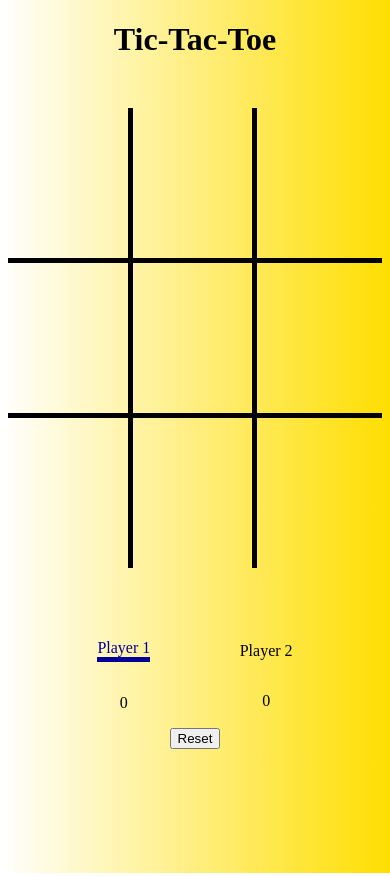
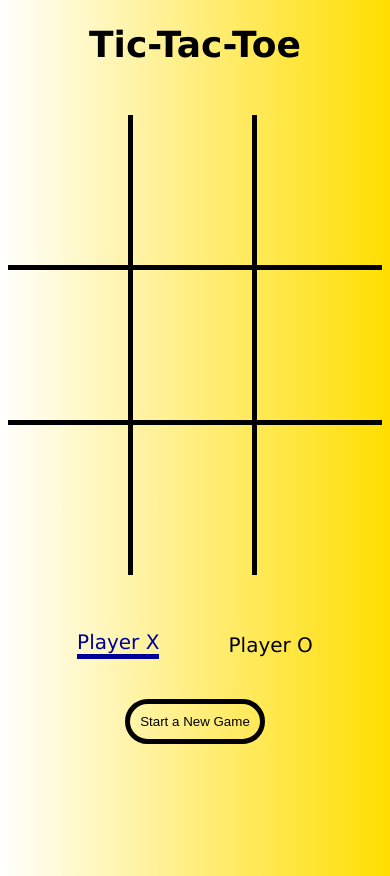
Before and after one commit to jtitak06/tic-tac-toe, a plain HTML site: page index.html in a window 390 px wide. Drawn offline with Linux system fonts and the light colour scheme.

Commit message:
styling changes

```diff
--- a/index.html
+++ b/index.html
@@ -21,15 +21,13 @@
     </div>
     <div class="players">
       <div class="score-container">
-      <p class="playerX">Player 1</p>
-      <p class="playerX-score">0</p>
+      <p class="playerX">Player X</p>
       </div>
       <div class="score-container">
-      <p class="playerO">Player 2</p>
-      <p class="playerO-score">0</p>
+      <p class="playerO">Player O</p>
       </div>
     </div>
-    <button class="reset-btn">Reset</button>
+    <button class="reset-btn">Start a New Game</button>
     <script src="./index.js" type="module"></script>
   </body>
 </html>
--- a/styles.css
+++ b/styles.css
@@ -1,10 +1,18 @@
 body {
     background: linear-gradient(90deg, rgba(2,0,36,1) 0%, rgba(255,255,255,1) 0%, rgba(255,222,0,1) 100%);
     height: 100vh;
+    font-family:'Lucida Sans', 'Lucida Sans Regular', 'Lucida Grande', 'Lucida Sans Unicode', Geneva, Verdana, sans-serif;
 }
 
 h1 {
     text-align: center;
+    font-size: 48px;
+}
+
+@media screen and (max-width: 500px) {
+    h1 {
+        font-size: 36px;
+    }
 }
 
 .grid {
@@ -68,6 +76,7 @@ h1 {
     flex-direction: row;
     justify-content: space-evenly;
     align-items: center;
+    margin-bottom: 40px;
 }
 
 .score-container {
@@ -77,9 +86,31 @@ h1 {
     align-items: center;
 }
 
+.playerX {
+    font-size: 28px;
+    margin: 0;
+}
+
+@media screen and (max-width: 500px) {
+    .playerX {
+        font-size: 20px;
+    }
+}
+
 .playerX.active {
     border-bottom: 5px solid #000099;
     color: #000099;
+}
+
+.playerO {
+    font-size: 28px;
+    margin: 0;
+}
+
+@media screen and (max-width: 500px) {
+    .playerO {
+        font-size: 20px;
+    }
 }
 
 .playerO.active {
@@ -98,6 +129,15 @@ h1 {
 .reset-btn {
     display: flex;
     margin: auto;
+    background-color: transparent;
+    border: solid 5px black;
+    border-radius: 500px;
+    padding: 10px;
+
+}
+
+.reset-btn:hover {
+    background-color: #fff;
 }
 
 .winner span {
```
